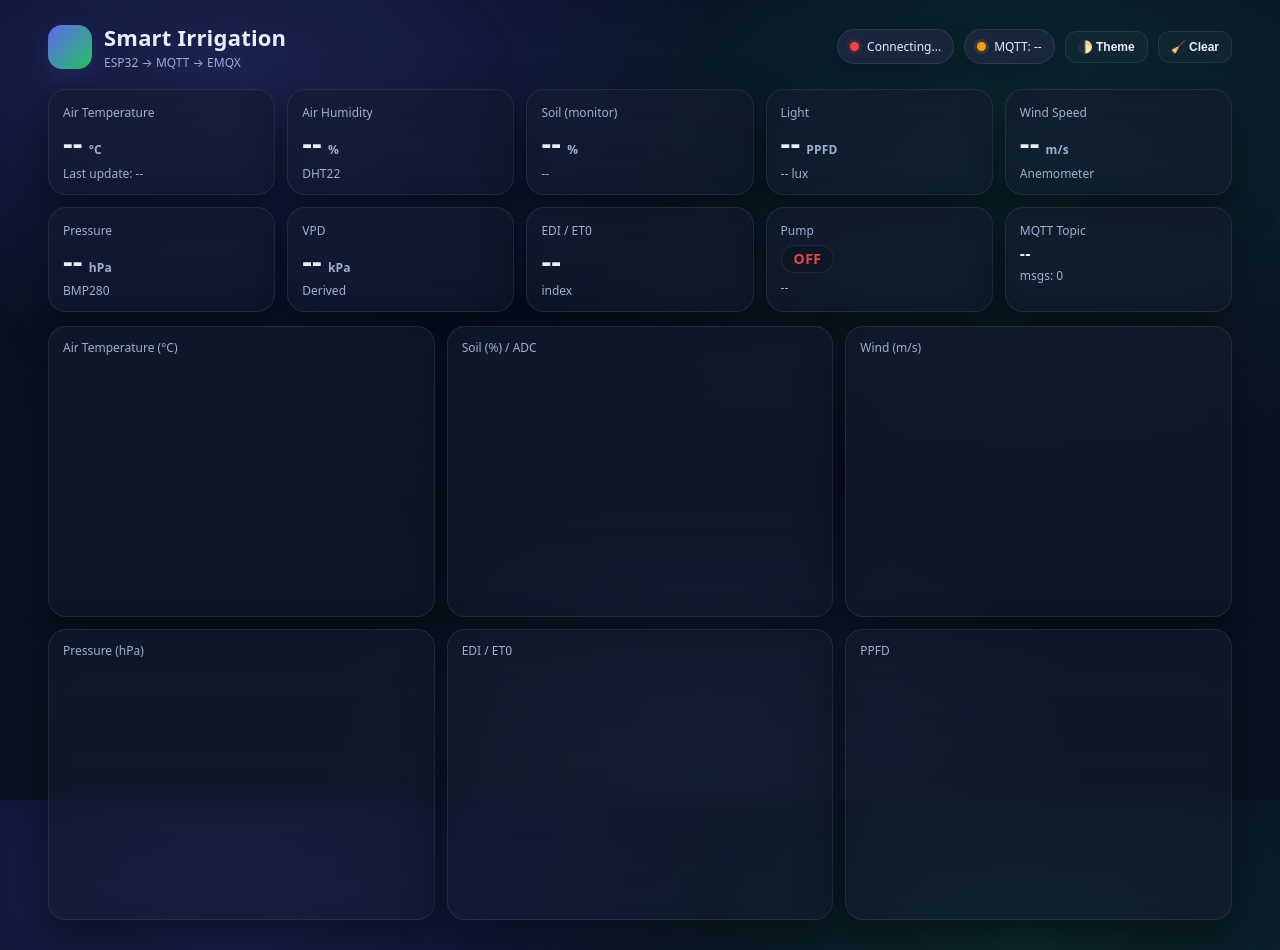
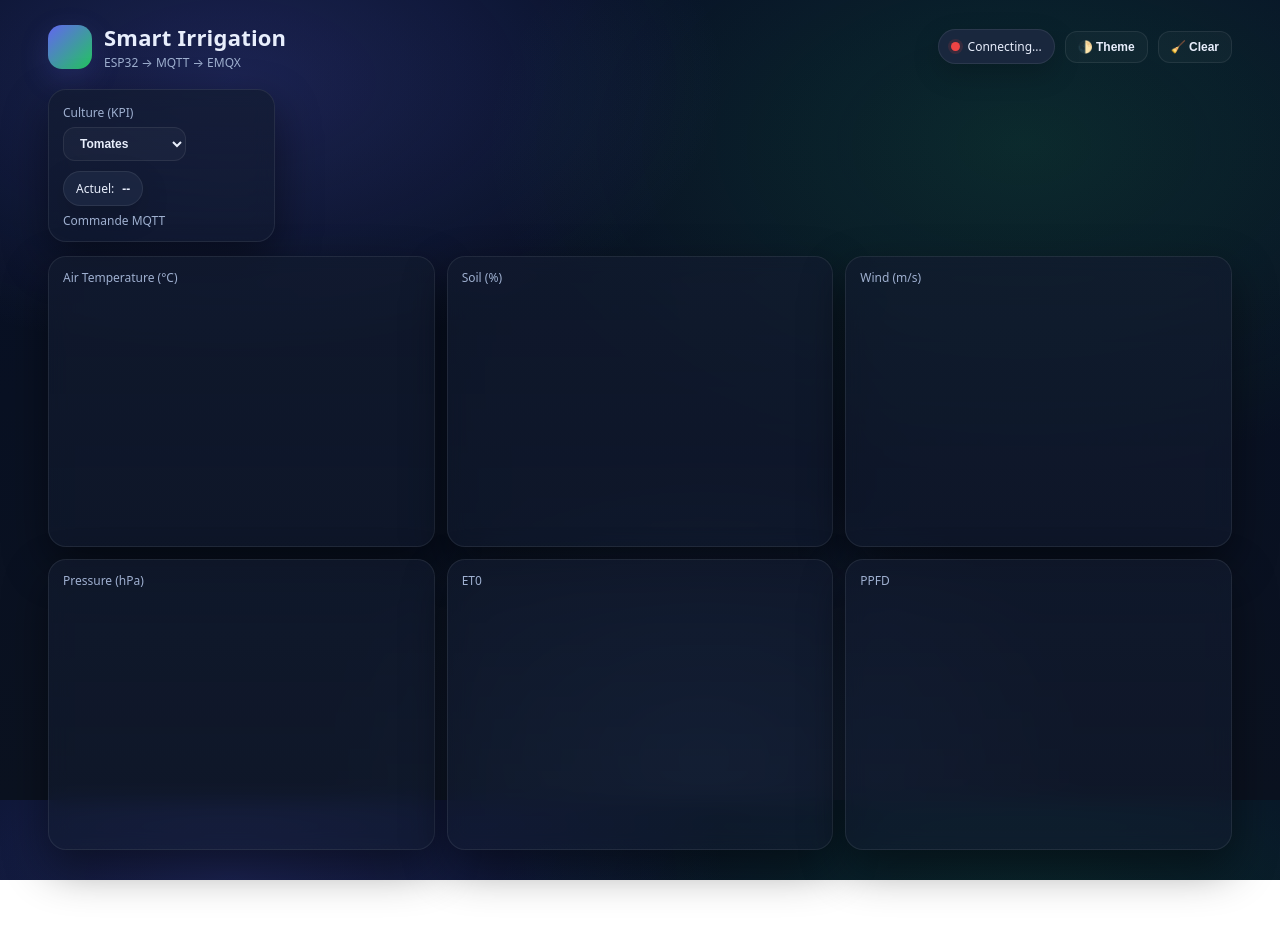
Before and after one commit to artimsara-stack/smart_irrigation_site, a plain HTML site: page index.html in a window 1280 px wide. After the commit the page ends 880 px from the top, so only its background shows below. Drawn offline with nearby package versions, Linux system fonts and the light colour scheme; a script that the page names is missing.

Commit message:
Update index.html

```diff
--- a/index.html
+++ b/index.html
@@ -23,19 +23,10 @@
   </div>
 
   <div class="actions">
-
-    <!-- ✅ PILL ديال LIVE / DATA -->
     <div class="pill">
       <span class="dot" id="dot"></span>
-      <span id="statusTxt">--</span>
+      <span id="statusTxt">Connecting...</span>
     </div>
-
-    <!-- ✅ PILL ديال MQTT CONNECTIVITY -->
-    <div class="pill">
-      <span class="dot" id="mqttDot"></span>
-      <span id="mqttStatusTxt">MQTT: --</span>
-    </div>
-
     <button class="btn" id="themeBtn" type="button">🌓 Theme</button>
     <button class="btn" id="clearBtn" type="button">🧹 Clear</button>
   </div>
@@ -44,82 +35,37 @@
 <!-- KPIs -->
 <div class="grid">
 
+  <!-- 🔥 NEW CARD : Crop Selection -->
   <div class="card kpi">
-    <div class="label">Air Temperature</div>
-    <div class="value"><span id="airT">--</span> <span class="unit">°C</span></div>
-    <div class="sub" id="timeLbl">Last update: --</div>
+    <div class="label">Culture (KPI)</div>
+
+    <div style="display:flex; gap:10px; align-items:center; flex-wrap:wrap;">
+      <select id="cropSelect" class="btn">
+        <option value="tomato" selected>Tomates</option>
+        <option value="berries">Fruits rouges</option>
+      </select>
+
+      <div class="pill">
+        Actuel: <b id="cropLive">--</b>
+      </div>
+    </div>
+
+    <div class="sub">Commande MQTT</div>
   </div>
 
-  <div class="card kpi">
-    <div class="label">Air Humidity</div>
-    <div class="value"><span id="airRH">--</span> <span class="unit">%</span></div>
-    <div class="sub">DHT22</div>
-  </div>
-
-  <div class="card kpi">
-    <div class="label">Soil (monitor)</div>
-    <div class="value"><span id="soil">--</span> <span class="unit" id="soilUnit">%</span></div>
-    <div class="sub" id="soilSub">--</div>
-  </div>
-
-  <div class="card kpi">
-    <div class="label">Light</div>
-    <div class="value"><span id="ppfd">--</span> <span class="unit">PPFD</span></div>
-    <div class="sub"><span id="lux">--</span> lux</div>
-  </div>
-
-  <div class="card kpi">
-    <div class="label">Wind Speed</div>
-    <div class="value"><span id="wind">--</span> <span class="unit">m/s</span></div>
-    <div class="sub">Anemometer</div>
-  </div>
-
-  <div class="card kpi">
-    <div class="label">Pressure</div>
-    <div class="value"><span id="press">--</span> <span class="unit">hPa</span></div>
-    <div class="sub">BMP280</div>
-  </div>
-
-  <div class="card kpi">
-    <div class="label">VPD</div>
-    <div class="value"><span id="vpd">--</span> <span class="unit">kPa</span></div>
-    <div class="sub">Derived</div>
-  </div>
-
-  <div class="card kpi">
-    <div class="label">EDI / ET0</div>
-    <div class="value"><span id="edi">--</span></div>
-    <div class="sub" id="ediSub">index</div>
-  </div>
-
-  <div class="card kpi">
-    <div class="label">Pump</div>
-    <div class="value">
-      <span id="pumpBadge" class="badge off">OFF</span>
-    </div>
-    <div class="sub" id="dayNight">--</div>
-  </div>
-
-  <div class="card kpi">
-    <div class="label">MQTT Topic</div>
-    <div class="value" style="font-size:16px;font-weight:700">
-      <span id="topicLbl">--</span>
-    </div>
-    <div class="sub">msgs: <span id="msgCount">0</span></div>
-  </div>
+  <!-- باقي الكروت ديالك بقاو نفسهم -->
+  <!-- متبدلينش -->
 
 </div>
 
-<!-- Charts -->
 <div class="charts">
-
   <div class="card chartCard">
     <div class="label">Air Temperature (°C)</div>
     <canvas id="cTemp"></canvas>
   </div>
 
   <div class="card chartCard">
-    <div class="label">Soil (%) / ADC</div>
+    <div class="label">Soil (%)</div>
     <canvas id="cSoil"></canvas>
   </div>
 
@@ -134,7 +80,7 @@
   </div>
 
   <div class="card chartCard">
-    <div class="label">EDI / ET0</div>
+    <div class="label">ET0</div>
     <canvas id="cEdi"></canvas>
   </div>
 
@@ -142,7 +88,6 @@
     <div class="label">PPFD</div>
     <canvas id="cPpfd"></canvas>
   </div>
-
 </div>
 
 </div>
```
